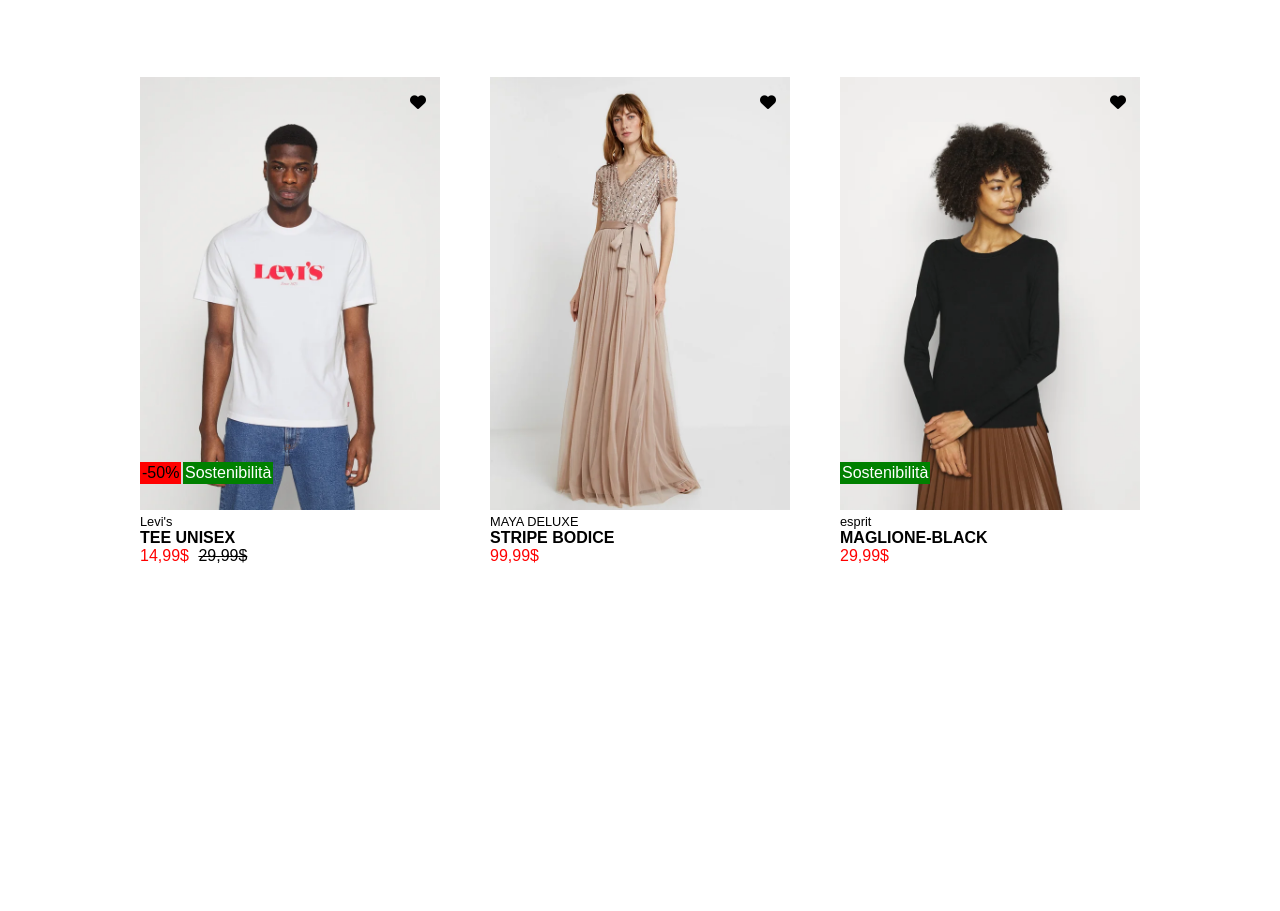
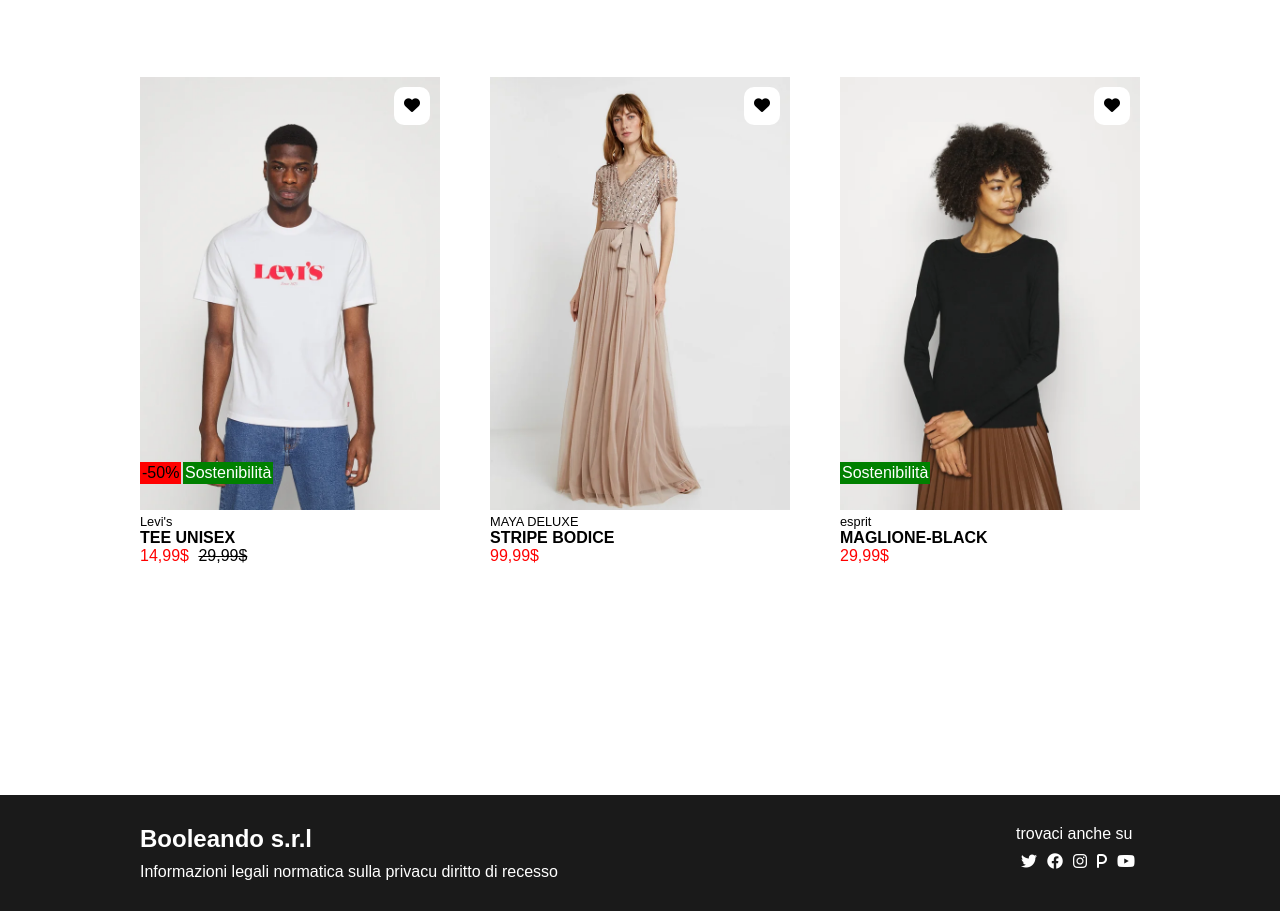
Before and after one commit to pierluigi-ruffolo/html-css-boolando, a plain HTML site: page index.html in a window 1280 px wide. Shown: the part 641-1552 px from the top of the page. Before the commit the page ends 1436 px from the top, so only its background shows below. Drawn offline with Linux system fonts and the light colour scheme.

Commit message:
feat: completo footer

```diff
--- a/css/styles.css
+++ b/css/styles.css
@@ -142,6 +142,27 @@
 .heart {
   position: absolute;
   z-index: 3;
-  bottom: 402px;
-  left: 270px;
+  top: 10px;
+  right: 10px;
+  background-color: white;
+  border-radius: 10px;
+  padding: 10px;
 }
+footer {
+  background-color: rgba(26, 26, 26);
+  padding: 30px;
+  color: white;
+  height: 100%;
+}
+.container-footer {
+  max-width: 1000px;
+  margin: 0 auto;
+  display: flex;
+  justify-content: space-between;
+}
+.text-footer h2 {
+  margin-bottom: 10px;
+}
+.social p {
+  margin-bottom: 10px;
+}
--- a/index.html
+++ b/index.html
@@ -124,6 +124,25 @@
         </div>
       </section>
     </main>
-    <footer></footer>
+    <footer>
+      <div class="container-footer">
+        <div class="text-footer">
+          <h2>Booleando s.r.l</h2>
+          <p>Informazioni legali normatica sulla privacu diritto di recesso</p>
+        </div>
+        <div class="social">
+          <p>trovaci anche su</p>
+          <ul>
+            <li>
+              <a href="#"><i class="fa-brands fa-twitter"></i></a>
+            </li>
+            <li><a href="#"></a><i class="fa-brands fa-facebook"></i></li>
+            <li><a href="#"></a><i class="fa-brands fa-instagram"></i></li>
+            <li><a href="#"></a><i class="fa-solid fa-p"></i></li>
+            <li><a href="#"></a><i class="fa-brands fa-youtube"></i></li>
+          </ul>
+        </div>
+      </div>
+    </footer>
   </body>
 </html>
```
